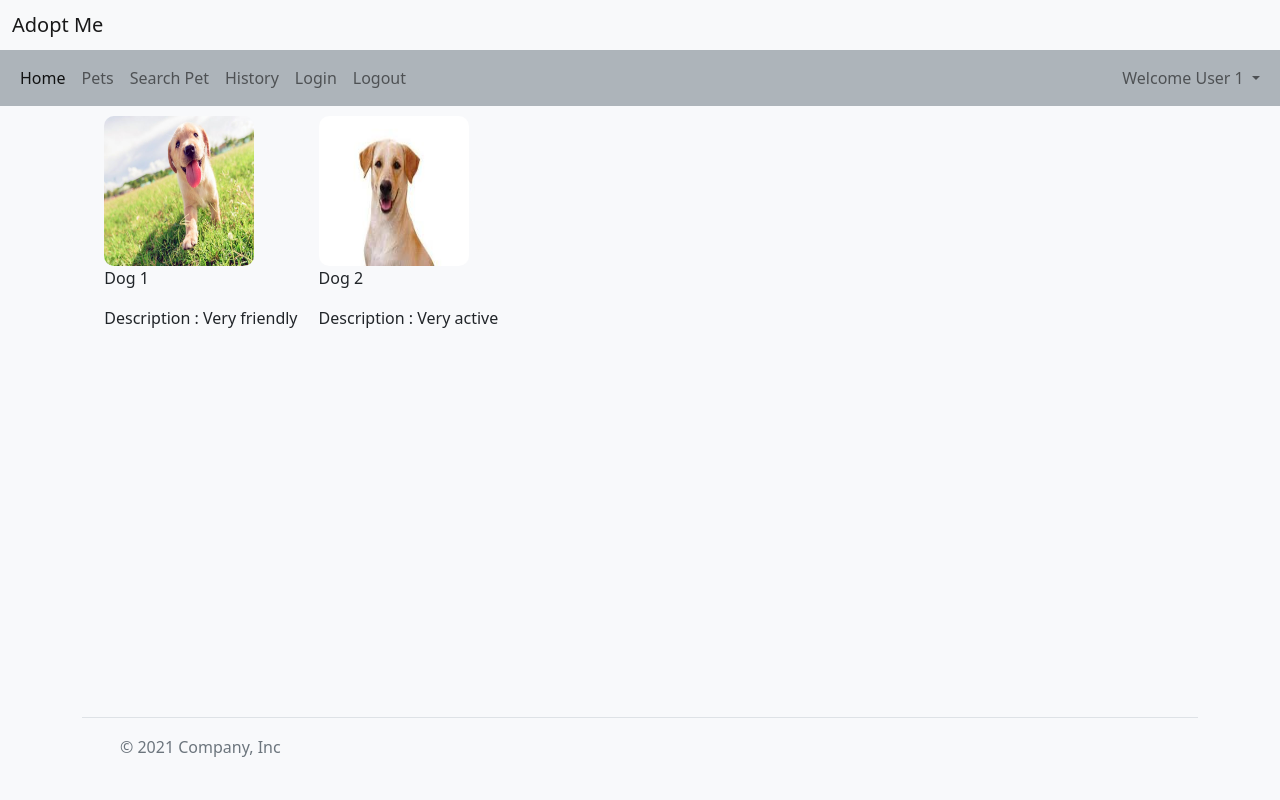
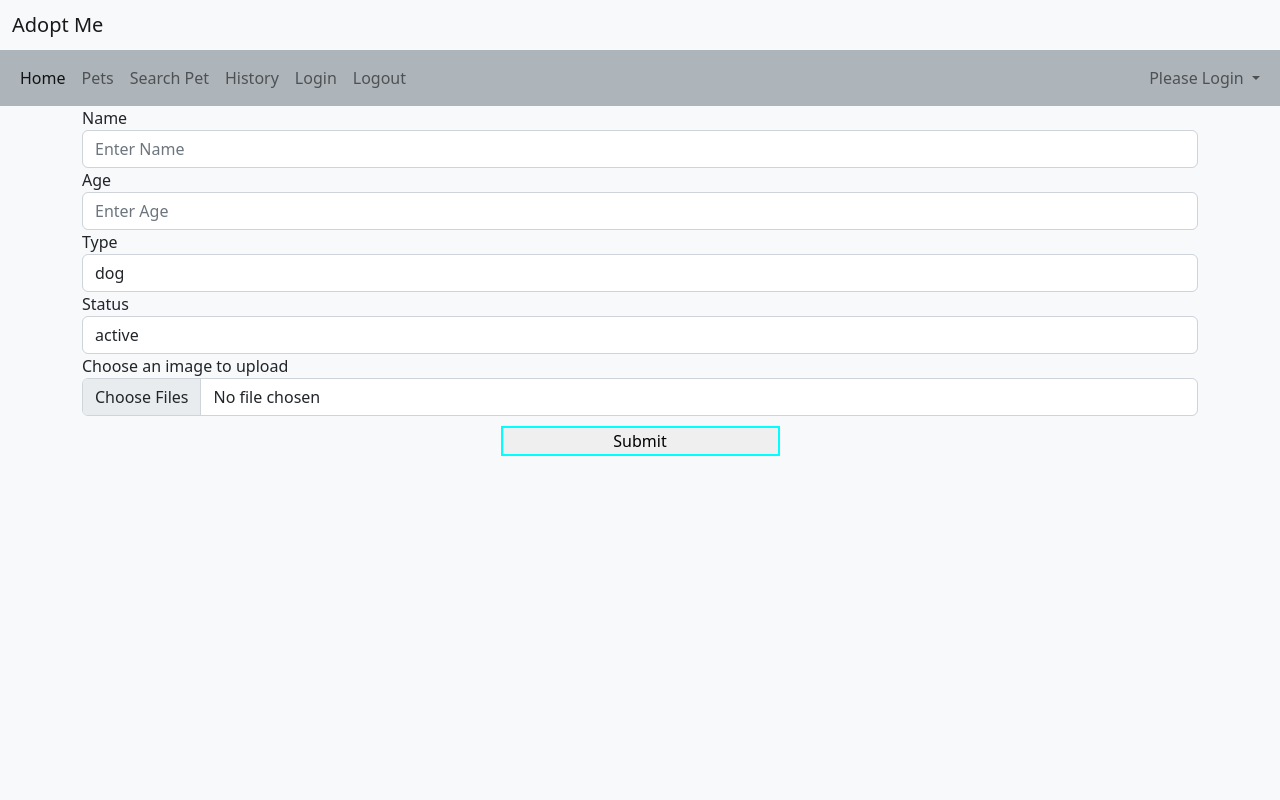
Before and after one commit to Angel1234599/final_project_web_tec, a PHP site: page /pets.php in a window 1280 px wide. Run offline with PHP 8.4, Linux system fonts and the light colour scheme; data comes from the database, SQL or seed files in the repository; some libraries are stand-ins or nearby versions.

Commit message:
Added full upload form
Added full form with validations
Added a table to database will provide the finalsql
Added the login validations
Added the getLoginUser name to set it to header
Bugs fixed.
Image upload is working fine.

```diff
--- a/Layouts/header.php
+++ b/Layouts/header.php
@@ -31,6 +31,7 @@
           // session_start();
           if (isset($_SESSION['user'])) {
             $email = $_SESSION['user']['email'];
+            $name = $_SESSION['user']['name'];
             if ($email == 'admin@admin.com') {
 
         ?>
@@ -53,7 +54,18 @@
       <ul class="navbar-nav ml-auto">
         <li class="nav-item dropdown ml-auto">
             <a class="nav-link dropdown-toggle" href="#" id="navbarDropdownMenuLink" role="button" data-bs-toggle="dropdown" aria-expanded="false">
-                Welcome User 1
+                <!-- Welcome User 1 -->
+
+                <!-- to set username to heading -->
+                <?php
+
+          if (isset($_SESSION['user'])) {
+
+            echo $_SESSION['user']['name'];
+          }
+          else{
+            echo "Please Login";
+          }?>
             </a>
             <ul class="dropdown-menu" aria-labelledby="navbarDropdownMenuLink">
                 <li><a class="dropdown-item" href="#">Log Out</a></li>
--- a/Styles/styles.css
+++ b/Styles/styles.css
@@ -38,6 +38,27 @@
   height: 60vh;
 }
 
+.text-muted{
+  margin-top: 25px;
+}
+
+.formbuilder-button{
+  margin: 0 auto;
+  display: flex;
+  justify-content: center;
+}
+.btnsbt{
+  width: 25%;
+  margin-top: 10px;
+  border: 2px solid aqua;
+}
+.btnsbt:hover{
+  background-color: gray;
+  color: white;
+  width: 25%;
+  margin-top: 10px;
+}
+
 iframe{
 
 }
--- a/history.php
+++ b/history.php
@@ -1,5 +1,6 @@
 <?php
 session_start();
+
 
 include('dbconnection.php');
 // Select orders from db
--- a/home.php
+++ b/home.php
@@ -1,5 +1,7 @@
 <?php
 session_start();
+
+
 ?>
 <!DOCTYPE html>
 <html lang="es">
--- /dev/null
+++ b/isLogin.php
@@ -0,0 +1,6 @@
+<?php
+if(!isset($_SESSION['isLoggedIn']) || $_SESSION['boolLogin'] == false){
+  header('Location: login.php');
+
+}
+?>
--- a/logout.php
+++ b/logout.php
@@ -1,6 +1,7 @@
 <?php
     session_start();
     session_destroy();
+	$_SESSION['boolLogin'] = false;
 ?>
 
 <!DOCTYPE html>
--- a/pending.php
+++ b/pending.php
@@ -1,4 +1,7 @@
-
+<?php
+// //to check if user is loggedd in if not redirect them
+// include('isLogin.php');
+ ?>
 <!DOCTYPE html>
 <html lang="es">
 
--- a/pets.php
+++ b/pets.php
@@ -1,5 +1,85 @@
 <?php
 session_start();
+//to check if user is loggedd in if not redirect them
+//include('isLogin.php');
+
+
+
+include('dbconnection.php');
+
+error_reporting(0);
+
+$msg = "";
+
+
+// Get all the type from types table
+$sql_getType = "SELECT * FROM `pettype`";
+$all_type = mysqli_query($db, $sql_getType);
+
+
+// Get all the status from status table
+$sql_getStatus = "SELECT * FROM `statuspet`";
+$all_status = mysqli_query($db, $sql_getStatus);
+
+// If submit button is clicked ...
+if (isset($_POST['submit'])) {
+
+
+	//error counter
+	$errorcount = '';
+
+
+	// Store the  name in a "name" variable
+	$name = mysqli_real_escape_string($db, $_POST['name']);
+
+	// Store the age in a "age" variable
+	$age = mysqli_real_escape_string($db, $_POST['age']);
+
+
+	//Store the type in type variable
+	$sType =  mysqli_real_escape_string($db, $_POST['type']);
+
+	//Store the status in status variable
+	$sStatus = mysqli_real_escape_string($db, $_POST['status']);
+
+	//Store userId from session user id
+
+	if (isset($_SESSION['user'])) {
+
+		$id = $_SESSION['user']['id'];
+	  }
+	  else{
+		$id = 3;
+	  }
+
+
+
+	//store the filename in filename variable
+	$filename = $_FILES["uploadfile"]["name"];
+
+	//testing
+	$tempname = $_FILES["uploadfile"]["tmp_name"];
+
+	//getting the image to display
+	$folder = "./uploadedimages/" . $filename;
+
+
+
+	// Get all the submitted data from the form
+	//$sql = "INSERT INTO pet (image) VALUES ('$filename')";
+
+	$insert_query = "INSERT INTO `pet` (`idPet`, `idTypePet`, `name`, `age`, `image`, `idStatus`, `iduser`) VALUES (NULL, '$sType', '$name', '$age', '$filename', '$sStatus', '$id')";
+
+	// Execute query
+	$insert = $db->query($insert_query);
+
+	if ($insert) {
+
+
+		echo "<p>inserted successfully</p>";
+	} else echo "not able to insert";
+}
+
 ?>
 <!DOCTYPE html>
 <html lang="es">
@@ -40,31 +120,87 @@ session_start();
 			//Containt main PHP Form
 
 			?>
-			<!--Image file -->
 
 
 
-			<div class="imageanddes">
-
-				<div class="row1images">
-					<img src="img/pet1img.jpg" alt="This is a dog image" class="r1images">
-					<p>Dog 1</p>
-					<p>Description : Very friendly</p>
 
 
-				</div>
-
-				<div class="row1images">
-					<img src="img/pet2img.jpg" alt="This is a dog image" class="r1images">
-					<p>Dog 2</p>
-					<p>Description : Very active</p>
-
-				</div>
-
-				<!-- <img src="img/pet2img.jpg" alt="petimage2" width="320" height="240"> -->
 
 
+
+			<div>
+				<form method="POST" action="" enctype="multipart/form-data">
+
+					<div class="rendered-form">
+						<div class="formbuilder-text form-group field-name">
+							<label for="name" class="formbuilder-text-label">Name</label>
+							<input type="text" class="form-control" name="name" access="false" id="name" required placeholder="Enter Name" oninvalid="this.setCustomValidity('Enter Pet Name Here')" oninput="this.setCustomValidity('')">
+						</div>
+						<div class="formbuilder-text form-group field-text-1671151273647">
+							<label for="text-1671151273647" class="formbuilder-text-label">Age</label>
+							<input type="text" class="form-control" name="age" access="false" id="age" required placeholder="Enter Age" oninvalid="this.setCustomValidity('Enter Age Here')" oninput="this.setCustomValidity('')">
+						</div>
+						<div class="formbuilder-select form-group field-type">
+							<label for="type" class="formbuilder-select-label">Type</label>
+							<select class="form-control" name="type" id="type">
+								<?php
+								// use a while loop to fetch data
+								// from the $all_type variable
+								// and individually display as an option
+								while ($type = mysqli_fetch_array(
+									$all_type,
+									MYSQLI_ASSOC
+								)) :;
+								?>
+									<option value="<?php echo $type["idTypePet"];
+													// The value we usually set is the primary key
+													?>"><?php echo $type["nametype"]; ?>
+									</option>
+								<?php
+								endwhile;
+								// While loop must be terminated
+								?>
+
+							</select>
+						</div>
+						<div class="formbuilder-select form-group field-status">
+							<label for="status" class="formbuilder-select-label">Status</label>
+							<select class="form-control" name="status" id="status">
+
+								<?php
+								// use a while loop to fetch data
+								// from the $all_status variable
+								// and individually display as an option
+								while ($status = mysqli_fetch_array(
+									$all_status,
+									MYSQLI_ASSOC
+								)) :;
+								?>
+									<option value="<?php echo $status["idStatus"];
+
+													?>"><?php echo $status["namestatus"]; ?>
+									</option>
+								<?php
+								endwhile;
+								// While loop must be terminated
+								?>
+							</select>
+						</div>
+						<!--Image file -->
+						<div class="formbuilder-file form-group field-uploadfile">
+							<label for="uploadfile" class="formbuilder-file-label">Choose an image to upload</label>
+							<input type="file" class="form-control" name="uploadfile" access="false" multiple="false" id="uploadfile" required oninvalid="this.setCustomValidity('Please Upload an image')" oninput="this.setCustomValidity('')">
+						</div>
+						<div class="formbuilder-button form-group field-upload">
+							<button type="submit" class="btnsbt" name="submit" access="false" id="submit">Submit</button>
+						</div>
+					</div>
+				</form>
 			</div>
+
+
+
+
 
 
 
@@ -72,9 +208,7 @@ session_start();
 	</main>
 
 	<footer>
-		<?php
-		include_once('Layouts/footer.php');
-		?>
+
 	</footer>
 </body>
 
--- a/searchPet.php
+++ b/searchPet.php
@@ -1,5 +1,10 @@
 <?php
 session_start();
+//to check if user is loggedd in if not redirect them
+include('isLogin.php');
+
+
+
 ?>
 <!DOCTYPE html>
 <html lang="es">
```
Also changed, not shown: login.php (+13 -0 lines).
